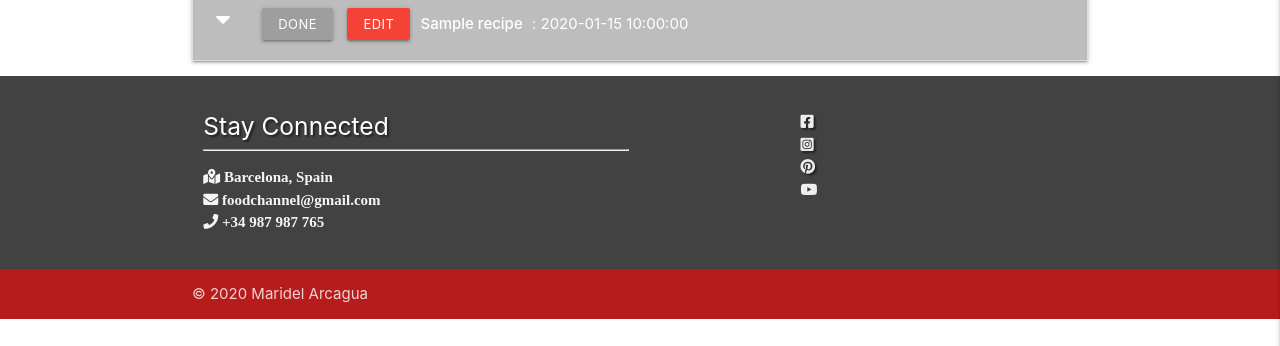
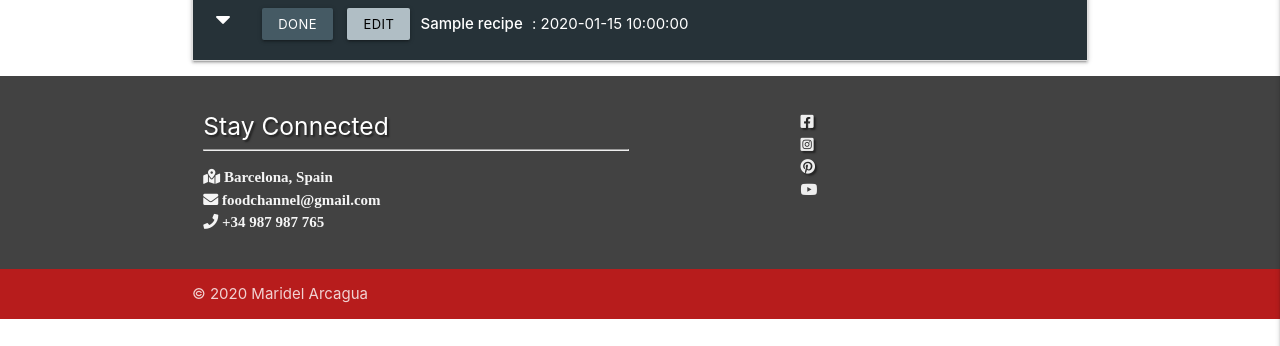
Before and after one commit to Code-Institute-Submissions/foodchannel101, a Flask app: page / in a window 1280 px wide. Shown: the part 454-800 px from the top of the page. Run offline with Flask 2, Linux system fonts and the light colour scheme; a database or web service that is not in the repository returns one stand-in record (values such as "Sample title"); some libraries are stand-ins or nearby versions.

Commit message:
Change fonts color and background

```diff
--- a/app.py
+++ b/app.py
@@ -108,7 +108,7 @@ def add_recipes():
         return redirect(url_for("get_recipes"))
 
     categories = mongo.db.categories.find().sort("category_name", 1)
-    return render_template("gert_recipes.html", categories=categories)
+    return render_template("add_recipes.html", categories=categories)
 
 
 @app.route("/edit_recipes/<recipe_id>", methods=["GET", "POST"])
--- a/templates/recipes.html
+++ b/templates/recipes.html
@@ -16,11 +16,13 @@
 <ul class="collapsible">
     {% for recipe in recipes %}
     <li>
-        <div class="collapsible-header white-text  grey lighten-1">
+        <div class="collapsible-header white-text blue-grey darken-4">
             <div class="col s3">
                 <i class="fas fa-caret-down"></i>
-                <a href="{{ url_for('get_recipes', recipe_id=recipe._id) }}" class="btn-small grey">Done</a>
-                <a href="{{ url_for('edit_recipes', recipe_id=recipe._id) }}" class="btn-small red">Edit</a>
+                <a href="{{ url_for('get_recipes', recipe_id=recipe._id) }}"
+                    class="btn-small blue-grey darken-2">Done</a>
+                <a href="{{ url_for('edit_recipes', recipe_id=recipe._id) }}"
+                    class="btn-small black-text blue-grey lighten-3">Edit</a>
             </div>
             <div class="col s9">
                 <strong>{{ recipe.recipe_name }}</strong> : {{ recipe.due_date }}
```
Also changed, not shown: templates/add_recipes.html (+5 -4 lines).
